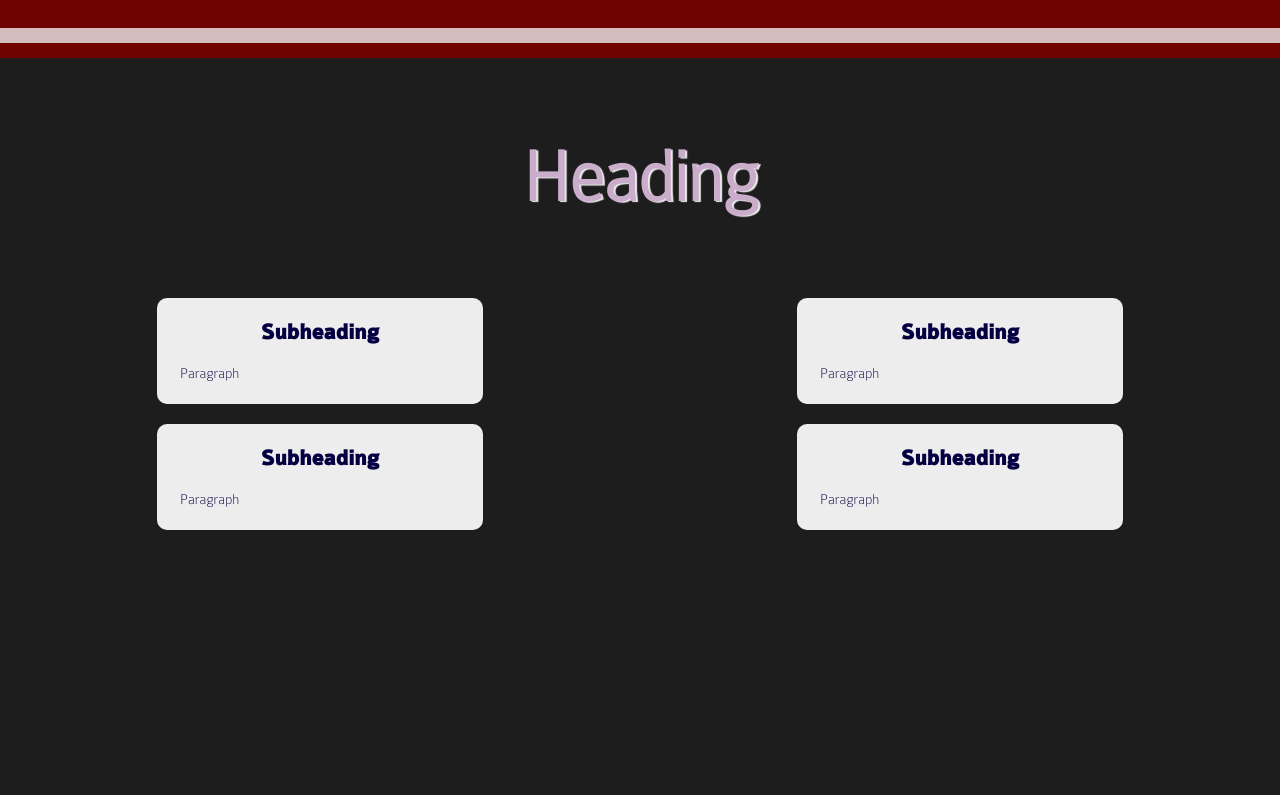
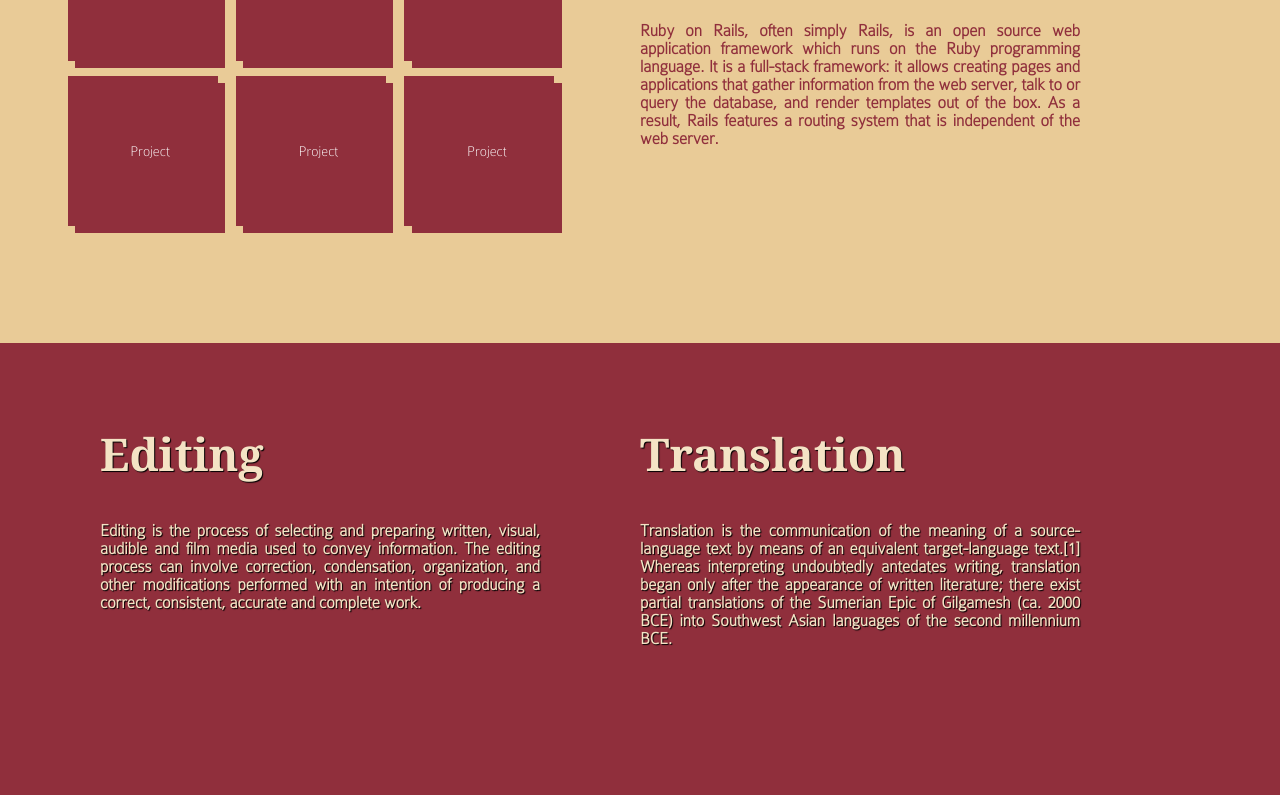
Before and after one commit to KnVerey/personal_site, a plain HTML site: page index.html in a window 1280 px wide. Shown: the part 757-1552 px from the top of the page. Drawn offline with Linux system fonts and the light colour scheme.

Commit message:
Layout complete

```diff
--- a/index.html
+++ b/index.html
@@ -18,8 +18,8 @@
 			</nav>
 			<nav class="right">
 				<ul>
-					<li><p><a href="#section1">Rails dev</a></p></li>
-					<li><p><a href="#section2">Editing</a></p></li>
+					<li><p><a href="#section1">Web Development</a></p></li>
+					<li><p><a href="#section2">Editing & Translation</a></p></li>
 				</ul>
 			</nav>
 		</header>
@@ -27,41 +27,39 @@
 		<!--Main section-->
 		<div class="full container" id="main">
 			<section class="container full" id="intro">
-				<div class="half left">
-					<div class="half vcenter">
-						<iframe src="http://githubbadge.appspot.com/KnVerey" style="border: 0;height: 142px;width: 200px;overflow: hidden;" frameBorder="0"></iframe>
+				 <div class="half vcenter hcenter container">
+						<h1>This is a tagline</h1>
+						<h2>This is a little explanation for the tagline, <br>or some other catchy thing.</h2>
+					</div>
+			</section>
+
+			<section class="full container" id="section1">
+				<div class="left half">
+					<div class"container hcenter" id="displaycase">
+						<a href="#" class="box"><div class="box"><p>Project</p></div></a>
+						<a href="#" class="box"><div class="box"><p>Project</p></div></a>
+						<a href="#" class="box"><div class="box"><p>Project</p></div></a>
+						<a href="#" class="box"><div class="box"><p>Project</p></div></a>
+						<a href="#" class="box"><div class="box"><p>Project</p></div></a>
+						<a href="#" class="box"><div class="box"><p>Project</p></div></a>
 					</div>
 				</div>
-				<div class="half right">
-					<div class="half vcenter">
-						<h1>Main heading</h1>
-					</div>
+				<div class="right half">
+					<h1>Ruby on Rails</h1>
+					<h3>Ruby on Rails, often simply Rails, is an open source web application framework which runs on the Ruby programming language. It is a full-stack framework: it allows creating pages and applications that gather information from the web server, talk to or query the database, and render templates out of the box. As a result, Rails features a routing system that is independent of the web server.</h3>
 				</div>
 			</section>
 
-			<section class="full container" id="section1">
-				<h1>Heading</h1>
-				<div class="left half">
-					<article class="half outline">
-						<h2>Subheading</h2>
-						<p>Paragraph</p>
-					</article>
-					<article class="half outline">
-						<h2>Subheading</h2>
-						<p>Paragraph</p>
-					</article>
-				</div>
-				<div class="right half">
-					<article class="half outline">
-						<h2>Subheading</h2>
-						<p>Paragraph</p>
-					</article>
-					<article class="half outline">
-						<h2>Subheading</h2>
-						<p>Paragraph</p>
-					</article>
+			<section class="full container" id="section2">
+					<div class="left half">
+						<h1>Editing</h1>
+						<h3>Editing is the process of selecting and preparing written, visual, audible and film media used to convey information. The editing process can involve correction, condensation, organization, and other modifications performed with an intention of producing a correct, consistent, accurate and complete work.</h3>
+					</div>
 
-				</div>
+					<div class="right half">
+						<h1>Translation</h1>
+						<h3>Translation is the communication of the meaning of a source-language text by means of an equivalent target-language text.[1] Whereas interpreting undoubtedly antedates writing, translation began only after the appearance of written literature; there exist partial translations of the Sumerian Epic of Gilgamesh (ca. 2000 BCE) into Southwest Asian languages of the second millennium BCE.</h3>
+					</div>
 			</section>
 		</div>
 
@@ -76,7 +74,7 @@
 
 				</ul>
 			</nav>
-			<footer class="full container bar"></footer>
+			<!-- <footer class="full container bar"></footer> -->
 
 	</body>
 
--- a/stylesheet.css
+++ b/stylesheet.css
@@ -1,4 +1,5 @@
 /*FONTS*/
+
 @font-face {
     font-family: 'EuphoriaScriptRegular';
 	src: url('Fonts/EuphoriaScript-Regular-webfont.eot');
@@ -33,17 +34,24 @@
 }
 
 /*MODS TO BASIC HTML TAGS*/
+
+/*div {
+		border:1px solid yellow;
+}
+*/
 body{
-	background:rgba(237, 237, 237, 1); /*grey*/
 	font: 15px "ColaborateThinRegular", Georgia, serif;
 	margin:0;
 	padding:0;
 }
 
+body, .bar {
+	background:#F2EFE9;
+}
+
 h1 {
-	font-family: "ColaborateThinRegular", Georgia, serif;
-    font-size:5em;
-    text-align: center;
+		font-family: "ColabBol-webfont", Georgia, serif;
+    font-size:3em;
     margin-top: 80px;
 }
 
@@ -57,7 +65,7 @@ p {
 }
 
 section {
-	height:750px;
+	height:500px;
 }
 
 a{
@@ -70,7 +78,6 @@ a{
 .container {
 	position:relative;
 	display:block;
-	/*border:1px solid yellow;*/
 }
 
 .container:before,
@@ -108,6 +115,10 @@ a{
 	top:25%;
 }
 
+.hcenter {
+	margin-left: 25%;
+}
+
 .outline {
 	border: 3px solid rgba(237, 237, 237, 1);
 	webkit-border-radius:10px;
@@ -133,9 +144,9 @@ nav p {
 
 #my_name {
 	font-family:"EuphoriaScriptRegular", Georgia, serif;
-	font-size: 5em;
+	font-size: 4em;
 	position: absolute;
-	bottom:-35px;
+	bottom:-22px;
 	font-variant: normal;
 }
 
@@ -193,65 +204,78 @@ nav img:hover{
 }
 
 #main {
-	margin-top:65px;
+	margin-top:100px;
 	margin-bottom: 15px;
+}
+
+#intro h1 {
+	font-size: 5em;
+	margin:40px;
+  text-shadow:2px 1px 1px rgb(98,78,68);
+	font-family: "ColaborateThinRegular";
 }
 
 #intro {
 	text-align: center;
-	background-color:rgba(112,2,2, 1);
+	background-color:#2D5F56;
 	color:rgb(235, 241, 157);
-}
-
-#intro img {
-	height:350px;
 }
 
 #intro h2 {
 	font-family: "ColaborateThinRegular", Arial, sans-serif;
 }
 
-
-#intro table td {
-	padding-left: 30px;
-	vertical-align: middle;
-	text-align: center;
-	height:350px;
-	width: 350px;
+.box {
+	display:inline-block;
+	height:10em;
+	width:10em;
+	margin:0.5em;
+	background-color:#902F3C;
 }
 
-
-#section1, #section3 {
-	background-color:rgb(29,29,29); /*grey*/
-    color:rgb(202,172,203); /*violet*/
+.box p {
+	margin-top: 4em;
 }
 
-#section1 h1, #section3 h1 {
+#displaycase {
+	padding: 4em;
+}
+
+#section1 {
+	color:#902F3C;
+	background-color:#E9CB97;
+}
+
+#section1 h1 {
     text-shadow:2px 1px 1px #EDEDED;
 }
 
-#section2 {
-	color:rgb(5,0,66); /*dark blue*/
-    background-color:rgb(202,172,203); /*violet*/
+#section1 a {
+	color:white;
+	text-align: center;
+	vertical-align: center;
 }
 
-#section2 h1 {
-	text-shadow:2px 1px 1px rgba(141,29,29, 1);
+#section2 {
+	background-color: #902F3C;
+	color:#F4E3C5;
+	text-shadow:black 1px 1px 1px;
 }
 
-.half article {
-	background:rgba(237, 237, 237, 1);
-	color:rgb(5,0,66);
-	margin:20px auto;
+#section2 .left.half {
+	padding:0 100px;
+	box-sizing:border-box;
+	text-align: justify;
+
 }
 
-#section2 .half article {
-	background: rgb(29,29,29);
-	color:rgb(237,237,237);
+.right.half {
+	padding-right: 200px;
+	text-align: justify;
+	box-sizing:border-box;
 }
 
 .bar {
-	background:rgba(237, 237, 237, .8);
 	position:fixed;
 	z-index:1;
 }
```
